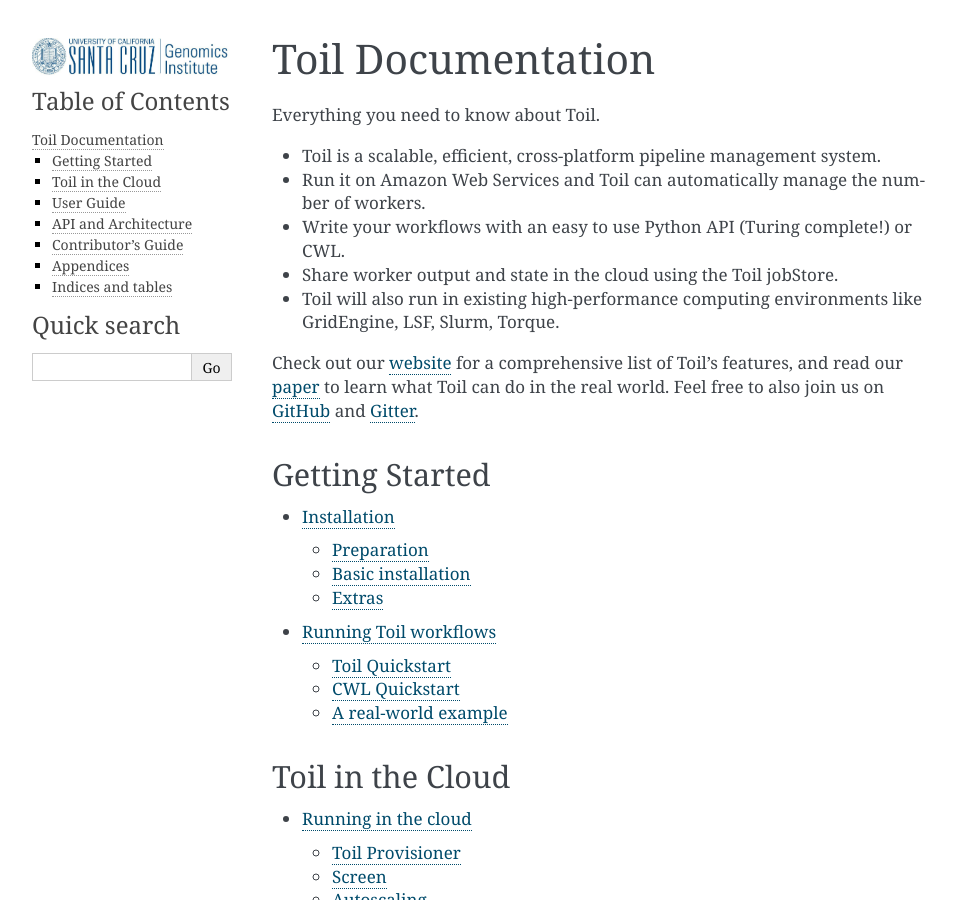
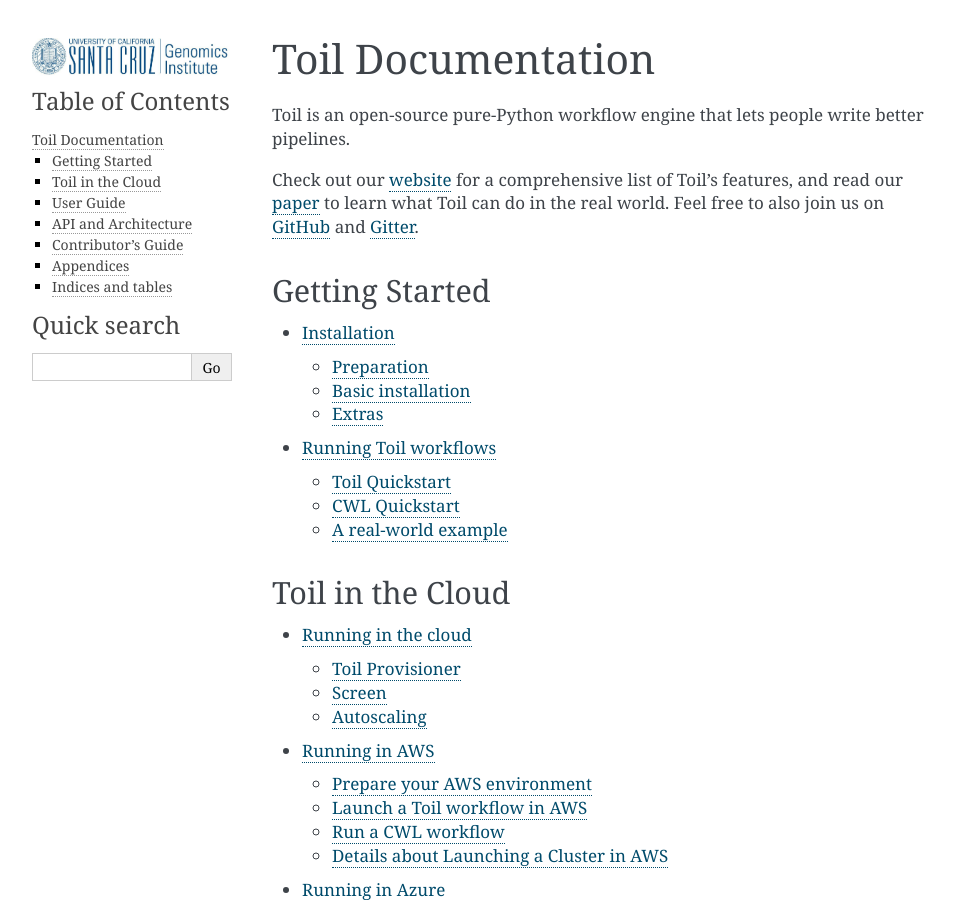
Before and after one commit to DataBiosphere/toil, a Sphinx documentation site: the page built from docs/index.rst, in a window 1280 px wide and 900 px high. Shown: the whole window, without its empty margins (148-1104 px from the left). Built offline with Sphinx 7.4.7, drawn with Linux system fonts in a browser that asks for light colours; the version number could not be read and is left out.

Commit message:
Update index.rst
We decided not to include a description here. If it doesn't work, we can change it back.

```diff
--- a/docs/index.rst
+++ b/docs/index.rst
@@ -1,14 +1,7 @@
 Toil Documentation
 ==================
 
-Everything you need to know about Toil.
-
-* Toil is a scalable, efficient, cross-platform pipeline management system.
-* Run it on Amazon Web Services and Toil can automatically manage the number of workers.
-* Write your workflows with an easy to use Python API (Turing complete!) or CWL.
-* Share worker output and state in the cloud using the Toil jobStore.
-* Toil will also run in existing high-performance computing environments like GridEngine, LSF, Slurm, Torque.
-
+Toil is an open-source pure-Python workflow engine that lets people write better pipelines.
 
 Check out our `website`_ for a comprehensive list of Toil's features, and read our `paper`_ to learn what Toil can do in the real world.  Feel free to also join us on `GitHub`_ and `Gitter`_.
 
```
